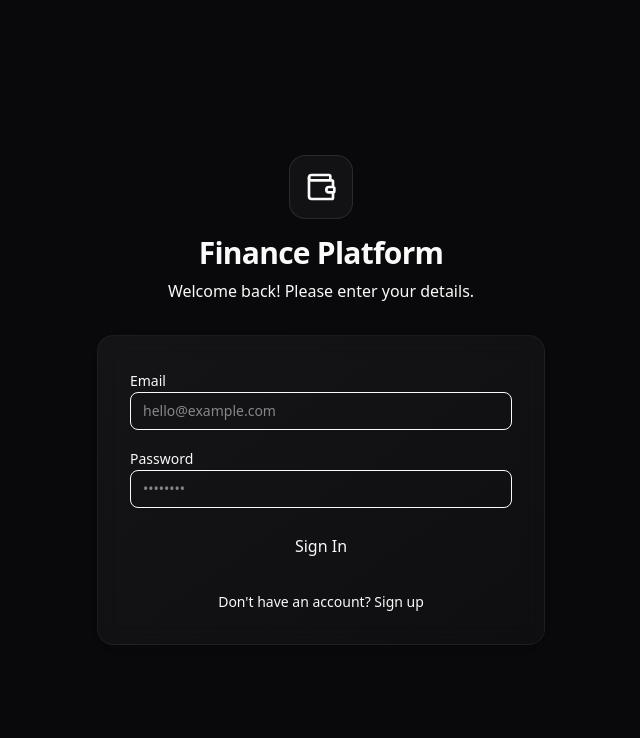
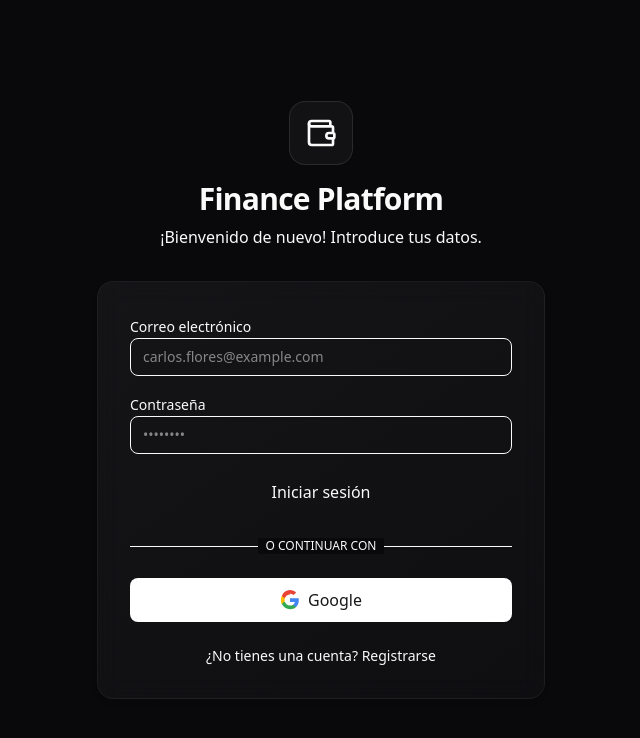
Before and after one commit to oifdev/personal_finance_platform, a Next.js app: page /login in a window 1280 px wide. Shown: the top 738 px of the page, without its empty margins (319-959 px from the left). Built offline with nearby package versions, Linux system fonts and the light colour scheme.

Commit message:
Implementing Auth 2 with Google

```diff
--- /dev/null
+++ b/src/app/auth/callback/route.ts
@@ -0,0 +1,29 @@
+import { createClient } from '@/utils/supabase/server'
+import { NextResponse } from 'next/server'
+
+export async function GET(request: Request) {
+    const { searchParams, origin } = new URL(request.url)
+    const code = searchParams.get('code')
+    // if "next" is in param, use it as the redirect URL
+    const next = searchParams.get('next') ?? '/'
+
+    if (code) {
+        const supabase = await createClient()
+        const { error } = await supabase.auth.exchangeCodeForSession(code)
+        if (!error) {
+            const forwardedHost = request.headers.get('x-forwarded-host') // original origin before load balancer
+            const isLocalEnv = process.env.NODE_ENV === 'development'
+            if (isLocalEnv) {
+                // we can be sure that there is no load balancer in between, so no need to watch for X-Forwarded-Host
+                return NextResponse.redirect(`${origin}${next}`)
+            } else if (forwardedHost) {
+                return NextResponse.redirect(`https://${forwardedHost}${next}`)
+            } else {
+                return NextResponse.redirect(`${origin}${next}`)
+            }
+        }
+    }
+
+    // return the user to an error page with instructions
+    return NextResponse.redirect(`${origin}/login?error=auth-code-error`)
+}
--- a/src/app/login/actions.ts
+++ b/src/app/login/actions.ts
@@ -54,3 +54,25 @@ export async function signout() {
     revalidatePath('/', 'layout')
     redirect('/login')
 }
+
+export async function signInWithGoogle() {
+    const supabase = await createClient()
+    const { data, error } = await supabase.auth.signInWithOAuth({
+        provider: 'google',
+        options: {
+            redirectTo: `${process.env.NEXT_PUBLIC_SITE_URL || 'http://localhost:3000'}/auth/callback`,
+            queryParams: {
+                access_type: 'offline',
+                prompt: 'consent',
+            },
+        },
+    })
+
+    if (error) {
+        redirect('/login?error=oauth-error')
+    }
+
+    if (data.url) {
+        redirect(data.url)
+    }
+}
--- a/src/app/login/page.tsx
+++ b/src/app/login/page.tsx
@@ -1,7 +1,8 @@
 'use client'
 
-import { login, signup } from './actions'
+import { login, signup, signInWithGoogle } from './actions'
 import { Check, Wallet } from 'lucide-react'
+import { GoogleLogo } from '@/components/ui/google-logo'
 import { useState } from 'react'
 
 export default function LoginPage() {
@@ -26,7 +27,7 @@ export default function LoginPage() {
                     </div>
                     <h1 className="text-3xl font-bold tracking-tight">Finance Platform</h1>
                     <p className="text-muted-foreground mt-2">
-                        {isLogin ? 'Welcome back! Please enter your details.' : 'Create an account to start managing your finances.'}
+                        {isLogin ? '¡Bienvenido de nuevo! Introduce tus datos.' : 'Crea una cuenta para comenzar a administrar tus finanzas.'}
                     </p>
                 </div>
 
@@ -34,32 +35,32 @@ export default function LoginPage() {
                     <form action={handleSubmit} className="space-y-4">
                         {!isLogin && (
                             <div className="space-y-2">
-                                <label className="text-sm font-medium" htmlFor="fullName">Full Name</label>
+                                <label className="text-sm font-medium" htmlFor="fullName">Nombre completo</label>
                                 <input
                                     id="fullName"
                                     name="fullName"
                                     type="text"
                                     required
-                                    placeholder="John Doe"
+                                    placeholder="Carlos Flores"
                                     className="w-full px-3 py-2 bg-input border border-border rounded-lg focus:outline-none focus:ring-2 focus:ring-primary/50 text-sm transition-all"
                                 />
                             </div>
                         )}
 
                         <div className="space-y-2">
-                            <label className="text-sm font-medium" htmlFor="email">Email</label>
+                            <label className="text-sm font-medium" htmlFor="email">Correo electrónico</label>
                             <input
                                 id="email"
                                 name="email"
                                 type="email"
                                 required
-                                placeholder="hello@example.com"
+                                placeholder="carlos.flores@example.com"
                                 className="w-full px-3 py-2 bg-input border border-border rounded-lg focus:outline-none focus:ring-2 focus:ring-primary/50 text-sm transition-all"
                             />
                         </div>
 
                         <div className="space-y-2">
-                            <label className="text-sm font-medium" htmlFor="password">Password</label>
+                            <label className="text-sm font-medium" htmlFor="password">Contraseña</label>
                             <input
                                 id="password"
                                 name="password"
@@ -80,19 +81,38 @@ export default function LoginPage() {
                             type="submit"
                             className="w-full py-2.5 bg-primary text-primary-foreground font-medium rounded-lg hover:bg-emerald-600 transition-colors focus:ring-4 focus:ring-primary/20"
                         >
-                            {isLogin ? 'Sign In' : 'Sign Up'}
+                            {isLogin ? 'Iniciar sesión' : 'Registrarse'}
+                        </button>
+                    </form>
+
+                    <div className="relative my-6">
+                        <div className="absolute inset-0 flex items-center">
+                            <span className="w-full border-t border-border"></span>
+                        </div>
+                        <div className="relative flex justify-center text-xs uppercase">
+                            <span className="bg-background px-2 text-muted-foreground">O continuar con</span>
+                        </div>
+                    </div>
+
+                    <form action={signInWithGoogle}>
+                        <button
+                            type="submit"
+                            className="w-full py-2.5 bg-white text-zinc-900 font-medium rounded-lg hover:bg-gray-100 transition-colors flex items-center justify-center gap-2"
+                        >
+                            <GoogleLogo className="w-5 h-5" />
+                            Google
                         </button>
                     </form>
 
                     <div className="mt-6 text-center text-sm">
                         <span className="text-muted-foreground">
-                            {isLogin ? "Don't have an account? " : "Already have an account? "}
+                            {isLogin ? "¿No tienes una cuenta? " : "¿Ya tienes una cuenta? "}
                         </span>
                         <button
                             onClick={() => setIsLogin(!isLogin)}
                             className="font-medium text-primary hover:underline hover:text-emerald-400 transition-colors"
                         >
-                            {isLogin ? 'Sign up' : 'Log in'}
+                            {isLogin ? 'Registrarse' : 'Iniciar sesión'}
                         </button>
                     </div>
                 </div>
--- a/src/components/layout/mobile-nav.tsx
+++ b/src/components/layout/mobile-nav.tsx
@@ -3,12 +3,14 @@
 import Link from 'next/link'
 import { usePathname } from 'next/navigation'
 import { cn } from '@/lib/utils'
+import { signout } from '@/app/login/actions'
 import {
     LayoutDashboard,
     ArrowRightLeft,
     Wallet,
     CreditCard,
-    Tags
+    Tags,
+    LogOut
 } from 'lucide-react'
 
 const navigation = [
@@ -51,6 +53,19 @@ export function MobileNav() {
                         </Link>
                     )
                 })}
+
+                {/* Logout Button */}
+                <form action={signout} className="flex flex-col items-center justify-center w-full h-full space-y-1">
+                    <button
+                        type="submit"
+                        className="flex flex-col items-center justify-center w-full h-full space-y-1 text-muted-foreground hover:text-red-500 transition-colors duration-200"
+                    >
+                        <div className="p-1 rounded-full transition-all duration-200">
+                            <LogOut className="h-5 w-5" />
+                        </div>
+                        <span className="text-[10px] font-medium">Salir</span>
+                    </button>
+                </form>
             </nav>
         </div>
     )
--- /dev/null
+++ b/src/components/ui/google-logo.tsx
@@ -0,0 +1,22 @@
+export function GoogleLogo({ className }: { className?: string }) {
+    return (
+        <svg className={className} xmlns="http://www.w3.org/2000/svg" viewBox="0 0 24 24">
+            <path
+                d="M22.56 12.25c0-.78-.07-1.53-.2-2.25H12v4.26h5.92c-.26 1.37-1.04 2.53-2.21 3.31v2.77h3.57c2.08-1.92 3.28-4.74 3.28-8.09z"
+                fill="#4285F4"
+            />
+            <path
+                d="M12 23c2.97 0 5.46-.98 7.28-2.66l-3.57-2.77c-.98.66-2.23 1.06-3.71 1.06-2.86 0-5.29-1.93-6.16-4.53H2.18v2.84C3.99 20.53 7.7 23 12 23z"
+                fill="#34A853"
+            />
+            <path
+                d="M5.84 14.09c-.22-.66-.35-1.36-.35-2.09s.13-1.43.35-2.09V7.07H2.18C1.43 8.55 1 10.22 1 12s.43 3.45 1.18 4.93l2.85-2.84z"
+                fill="#FBBC05"
+            />
+            <path
+                d="M12 4.36c1.62 0 3.06.56 4.21 1.64l3.15-3.15C17.45 1.09 14.97 0 12 0 7.7 0 3.99 2.47 2.18 7.07l3.66 2.84c.87-2.6 3.3-4.53 6.16-4.53z"
+                fill="#EA4335"
+            />
+        </svg>
+    )
+}
```
